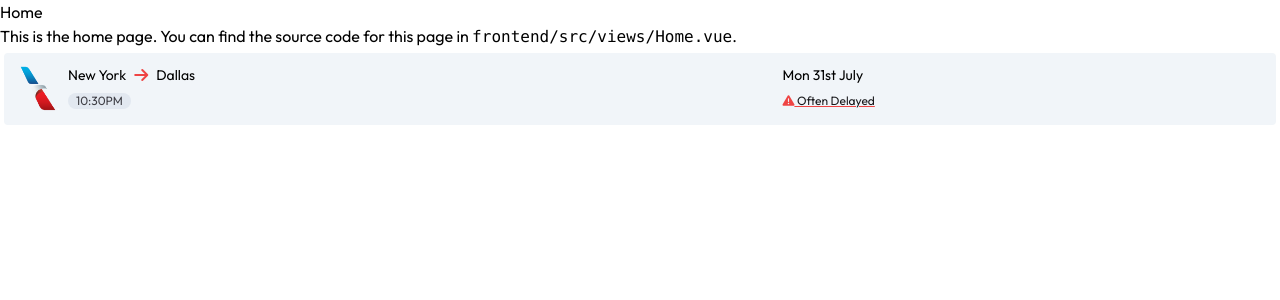
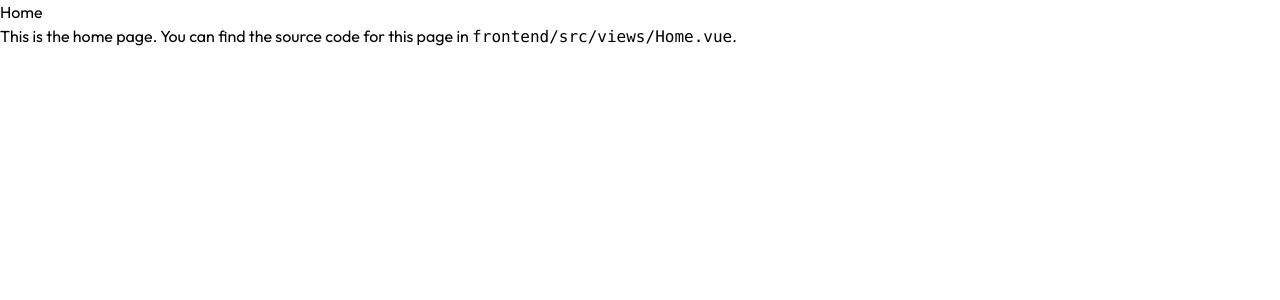
Before and after one commit to Raajheer1/tamuhack-2023, a Vue app in the folder frontend/: page / in a window 1280 px wide. Shown: the top 300 px of the page. Built offline with nearby package versions, Linux system fonts and the light colour scheme.

Commit message:
FlightInfoCard

```diff
--- a/frontend/src/App.vue
+++ b/frontend/src/App.vue
@@ -1,8 +1,8 @@
 <template>
   <router-view />
-  <div class="m-1">
-    <FlightInfo :flight="plane" />
-  </div>
+<!--  <div class="m-1">-->
+<!--    <FlightInfo :flight="plane" />-->
+<!--  </div>-->
 </template>
 <script setup lang="ts">
 import FlightInfo from "@/components/FlightInfo.vue";
@@ -28,6 +28,9 @@ const plane: Flight = {
   arrival: DFW,
   date: "Mon 31st July",
   departure_time: "10:30PM",
-  arrival_time: "12:30PM"
+  arrival_time: "12:30PM",
+  delay_percentage: 20,
+  delay_time: 10,
+  price: 1234,
 }
 </script>
--- a/frontend/src/components/FlightInfo.vue
+++ b/frontend/src/components/FlightInfo.vue
@@ -2,28 +2,36 @@
   <div class="bg-slate-100 pl-2 py-3 rounded">
     <div class="grid grid-cols-10 gap-x-5">
       <div class="flex col-span-6">
-        <img src="@/assets/aa.png" alt="American Airlines" class="w-14 pr-1" />
+        <img src="@/assets/aa.png" alt="American Airlines" class="h-10 pt-2 pr-1" />
         <div class="grid grid-rows-2">
           <div class="flex">
-            <p class="text-sm">{{ flight.departure.city }}</p>
-            <i class="fa-solid fa-arrow-right mx-2 mt-0.5 text-red-500"></i>
-            <p class="text-sm">{{ flight.arrival.city }}</p>
+            <p class="text-sm">{{ flight.departure_time }}</p>
+            <i v-if="flight.delay_percentage < 5" class="fa-solid fa-arrow-right mx-2 mt-0.5 text-emerald-500"></i>
+            <i v-else-if="flight.delay_percentage < 15" class="fa-solid fa-arrow-right mx-2 mt-0.5 text-yellow-500"></i>
+            <i v-else class="fa-solid fa-arrow-right mx-2 mt-0.5 text-red-500"></i>
+            <p class="text-sm">{{ flight.arrival_time }}</p>
           </div>
           <div class="flex py-1">
-            <div class="bg-slate-200 rounded-full">
-              <p class="text-xs px-2 text-zinc-700">{{ flight.departure_time }}</p>
-            </div>
+            <p v-if="flight.delay_percentage < 5" class="text-xs text-zinc-900 underline decoration-emerald-500">
+              <i class="fa-solid fa-triangle-exclamation text-emerald-500"></i>
+              Often on time
+            </p>
+            <p v-else-if="flight.delay_percentage < 15" class="text-xs text-zinc-900 underline decoration-yellow-500">
+              <i class="fa-solid fa-triangle-exclamation text-yellow-500"></i>
+              Possible Delay
+            </p>
+            <p v-else class="text-xs text-zinc-900 underline decoration-red-500">
+              <i class="fa-solid fa-triangle-exclamation text-red-500"></i>
+              Often Delayed
+            </p>
           </div>
         </div>
       </div>
       <div class="col-span-4">
         <div class="grid grid-rows-2">
           <p class="text-sm">{{ flight.date }}</p>
-          <div class="flex py-1">
-            <p class="text-xs text-zinc-900 underline decoration-red-500">
-              <i class="fa-solid fa-triangle-exclamation text-red-500"></i>
-              Often Delayed
-            </p>
+          <div class="bg-slate-200 rounded-full w-min mt-0.5">
+            <p class="text-sm px-2 text-zinc-700">${{ flight.price }}</p>
           </div>
         </div>
       </div>
--- a/frontend/src/types/index.d.ts
+++ b/frontend/src/types/index.d.ts
@@ -5,6 +5,9 @@ export type Flight = {
     date: string;
     departure_time: string;
     arrival_time: string;
+    delay_percentage: number;
+    delay_time: number;
+    price: number;
 };
 
 export type Airport = {
```
